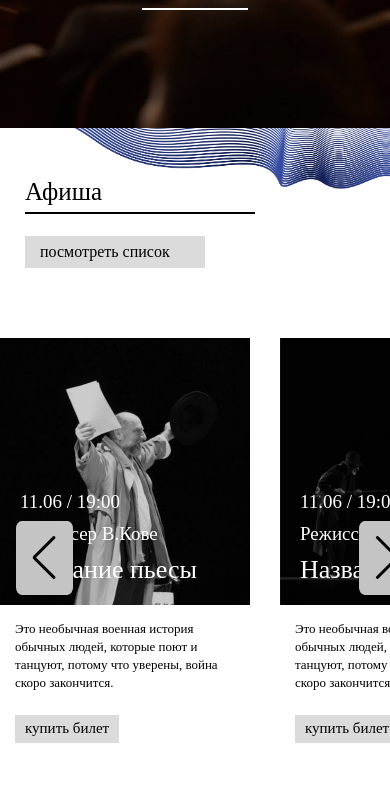
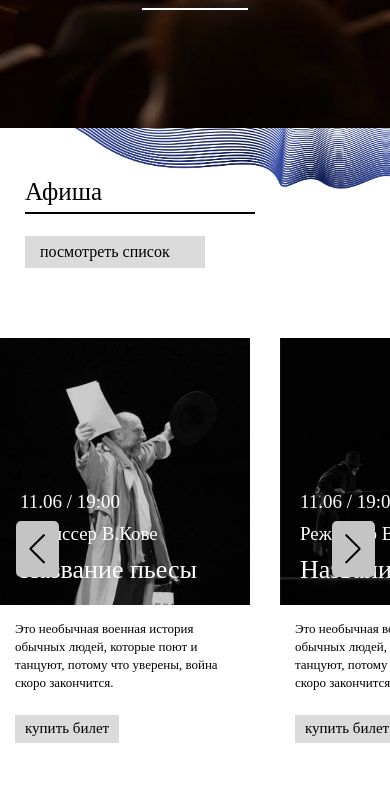
Before and after one commit to bael2018/Teatr, a plain HTML site: page index.html in a window 390 px wide. Shown: the part 302-1100 px from the top of the page. Drawn offline with nearby package versions, Linux system fonts and the light colour scheme; a web font is replaced by a local one.

Commit message:
pagination reducing

```diff
--- a/css/style.css
+++ b/css/style.css
@@ -1579,6 +1579,10 @@ footer{
 }
 
 @media screen and (max-width: 1100px){
+
+    .swiper-button-next{
+        left: 90% !important;
+    }
 
     .navbar_links span:nth-child(1) a{
         display: none;
@@ -1906,6 +1910,21 @@ footer{
 
 @media screen and (max-width: 870px){
 
+    .swiper-button-next{
+        font-size: 10px !important;
+        left: 87% !important;
+    }
+
+    .swiper-button-next,
+    .swiper-button-prev{
+        padding: 10px;
+    }
+
+    .swiper-button-next::after,
+    .swiper-button-prev::after{
+        font-size: 35px !important;
+    }
+
     .ticket_content span{
         font-size: 34px;
     }
@@ -2522,6 +2541,20 @@ footer{
 
 @media screen and (max-width: 500px){
 
+    .swiper-button-next{
+        left: 85% !important;
+    }
+
+    .swiper-button-next,
+    .swiper-button-prev{
+        padding: 6px 8px;
+    }
+
+    .swiper-button-next::after,
+    .swiper-button-prev::after{
+        font-size: 30px !important;
+    }
+
     .burger_inside ul li a{
         font-size: 20px;
     }
```
